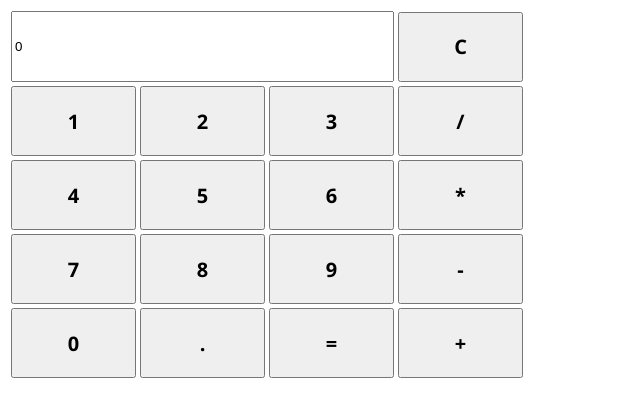
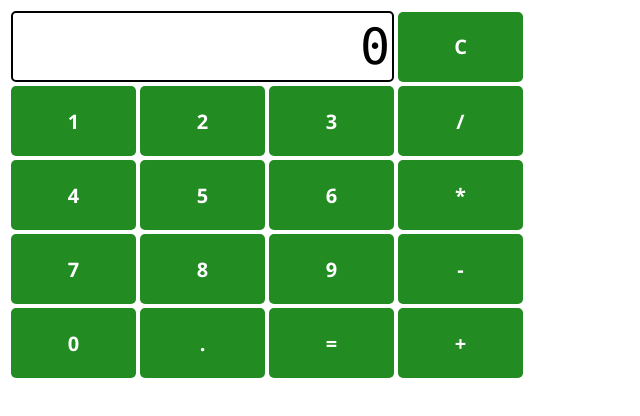
Before and after one commit to thejamesm/skillscity-calculator, a plain HTML site: page index.html in a window 1280 px wide. Shown: the whole page, without its empty margins (0-640 px from the left). Drawn offline with Linux system fonts and the light colour scheme.

Commit message:
Finish styling

```diff
--- a/calculator.css
+++ b/calculator.css
@@ -1,6 +1,11 @@
 #readout {
     width: 375px;
     height: 65px;
+    font-family: 'Lucidia Console', 'Consolas', 'Courier New', Courier, monospace;
+    font-size: 50px;
+    text-align: right;
+    border: 2px solid black;
+    border-radius: 5px;
 }
 
 .calcButton {
@@ -9,4 +14,8 @@
     font-family: 'Segoe UI', Tahoma, Geneva, Verdana, sans-serif;
     font-size: 20px;
     font-weight: bold;
+    background-color: forestgreen;
+    color: white;
+    border-width: 0;
+    border-radius: 5px;
 }
```
